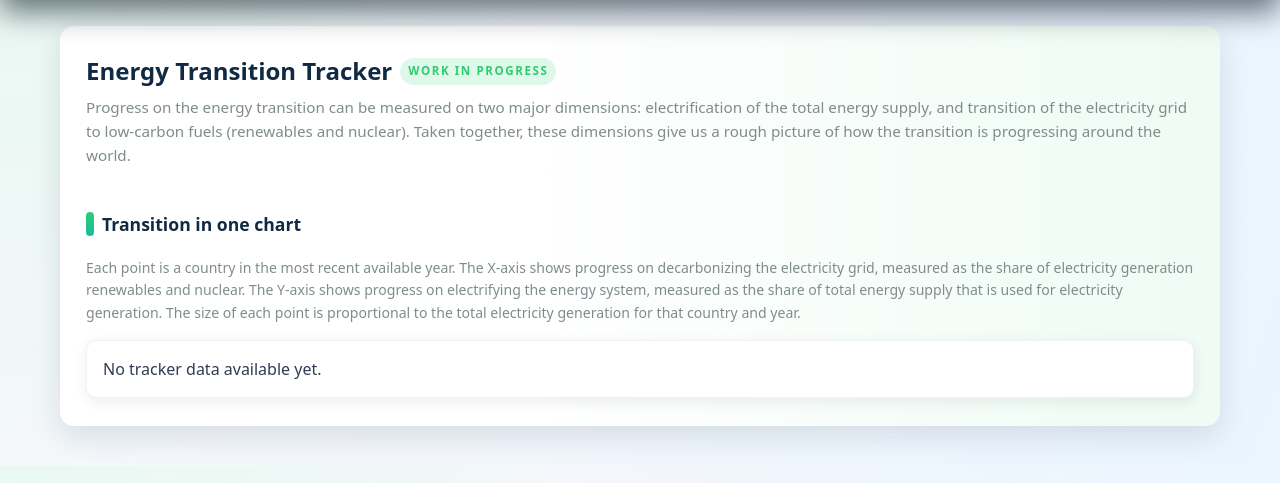
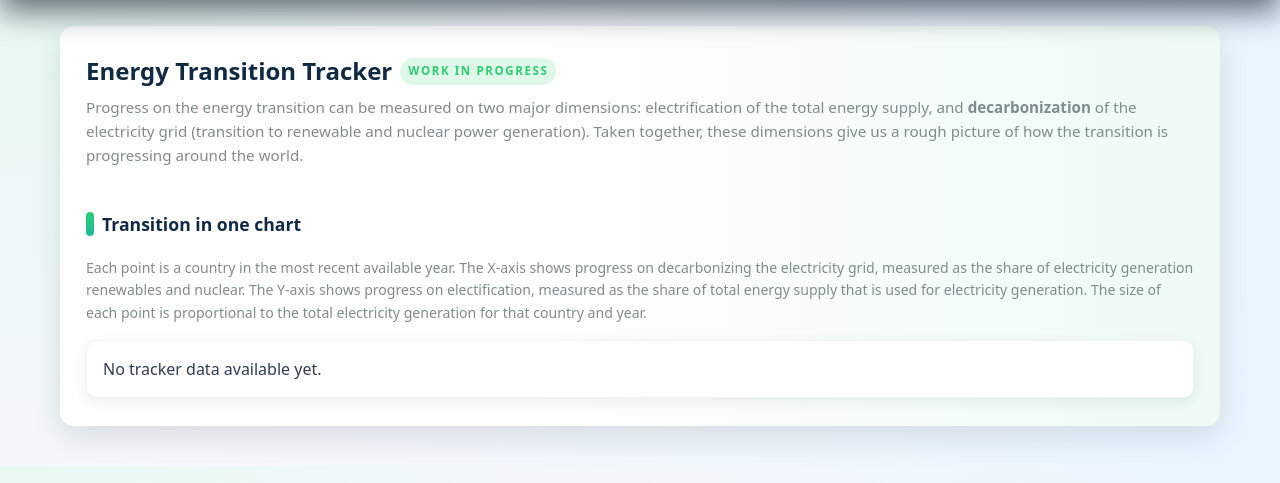
Before and after one commit to jarthorn/energy-stats, a Django app: page /tracker/ in a window 1280 px wide. Shown: the part 82-565 px from the top of the page. Run offline with Django 5.2, Linux system fonts and the light colour scheme; data that the repository does not hold is empty.

Commit message:
Copy tweaks on tracker index page

```diff
--- a/core/templates/core/tracker_index.html
+++ b/core/templates/core/tracker_index.html
@@ -9,9 +9,9 @@
         <span class="page-pill">Work in progress</span>
     </div>
     <div class="page-subtitle">
-        Progress on the energy transition can be measured on two major dimensions: electrification of the total energy supply, and
-        transition of the electricity grid to low-carbon fuels (renewables and nuclear). Taken together, these dimensions
-        give us a rough picture of how the transition is progressing around the world.
+        Progress on the energy transition can be measured on two major dimensions: <strong></strong>electrification</strong> of the total energy supply, and
+        <strong>decarbonization</strong> of the electricity grid (transition to renewable and nuclear power generation).
+        Taken together, these dimensions give us a rough picture of how the transition is progressing around the world.
     </div>
 </div>
 {% endblock %}
@@ -21,7 +21,7 @@
 <p class="section-description">
     Each point is a country in the most recent available year{% if latest_year %} ({{ latest_year }}){% endif %}.
     The X-axis shows progress on decarbonizing the electricity grid, measured as the share of electricity generation renewables and nuclear.
-    The Y-axis shows progress on electrifying the energy system, measured as the share of total energy supply that is used for electricity generation.
+    The Y-axis shows progress on electification, measured as the share of total energy supply that is used for electricity generation.
     The size of each point is proportional to the total electricity generation for that country and year.
 </p>
 
```
